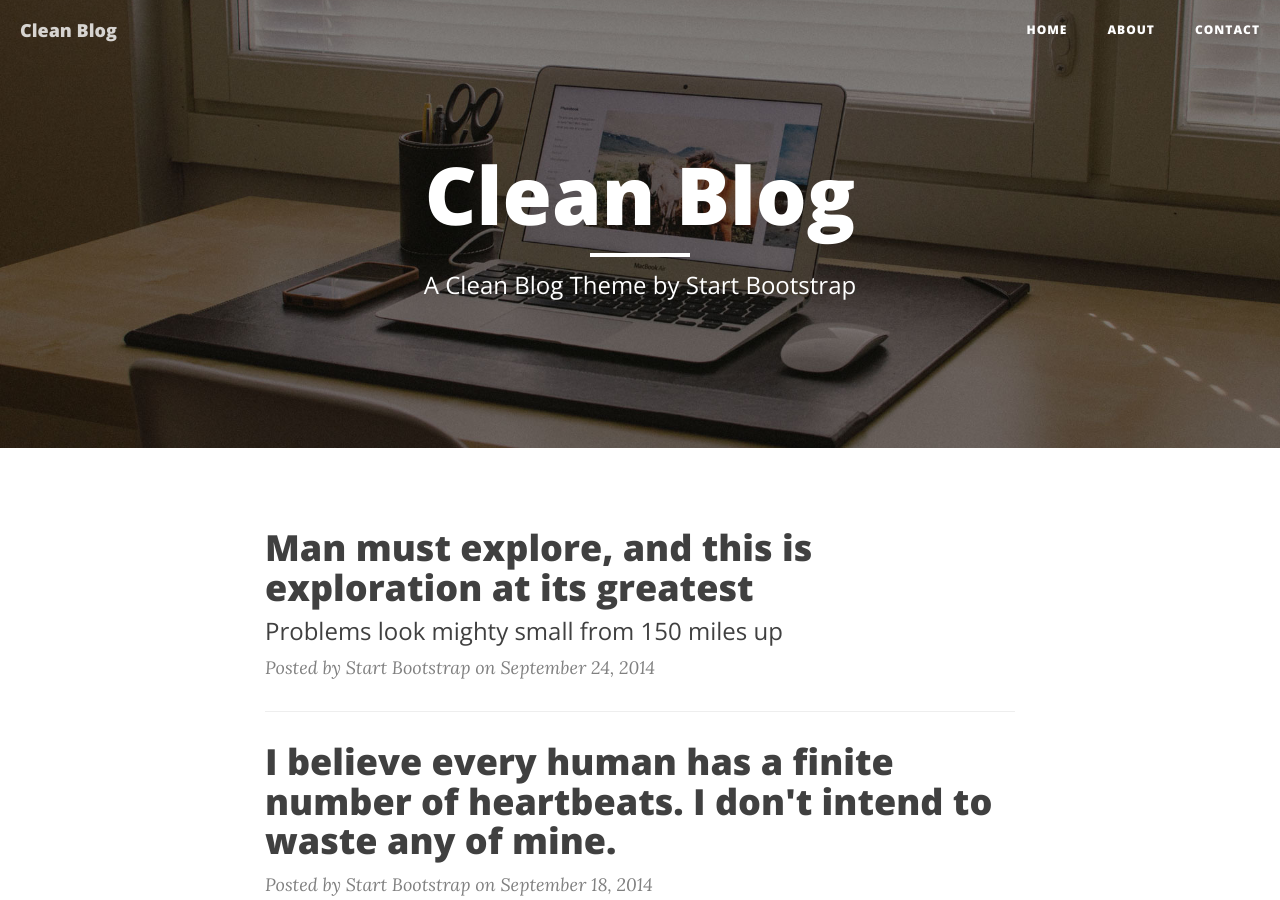
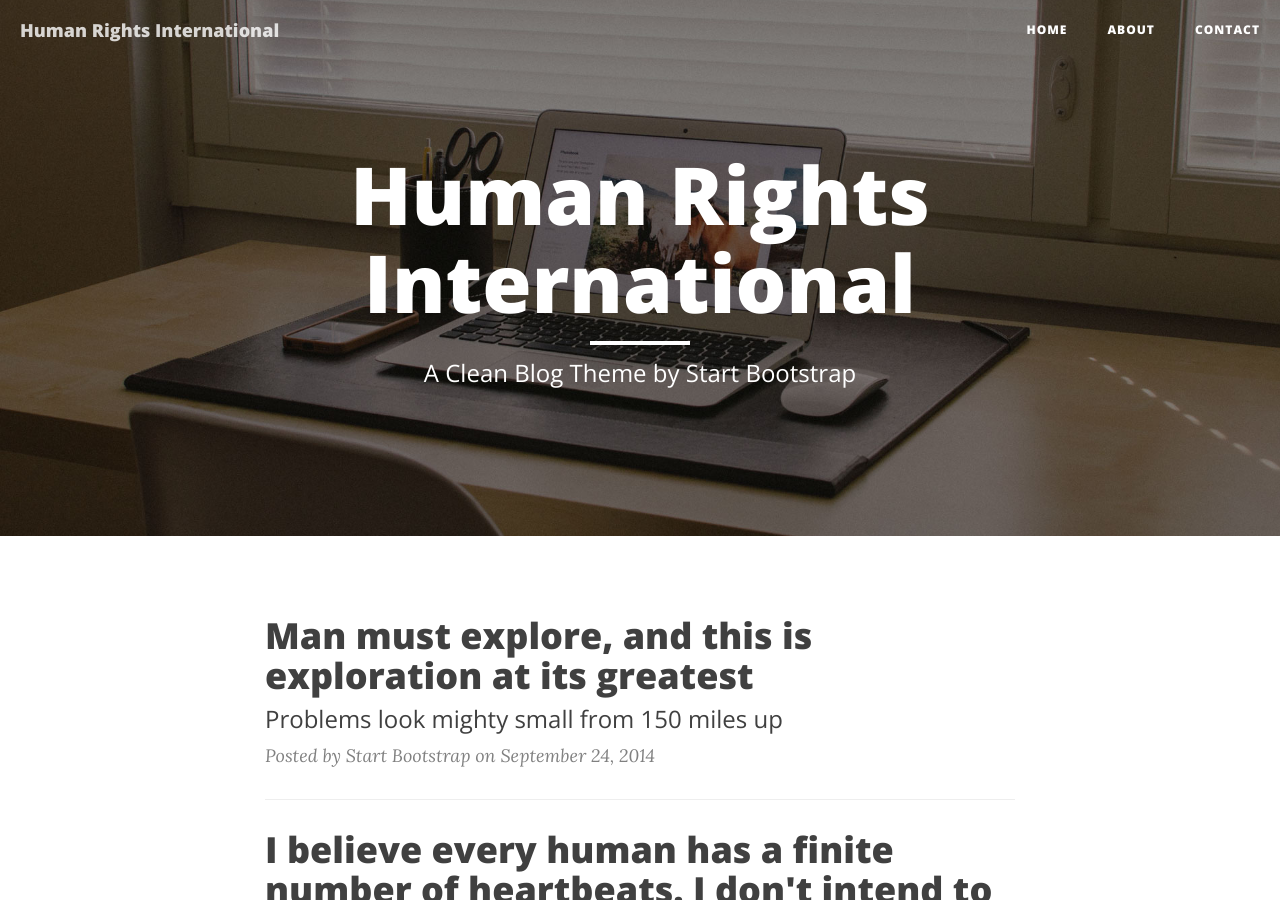
Before and after one commit to HumanRightsInternational/HumanRightsInternational.github.io, a Jekyll site: the page built from blog/index.html, in a window 1280 px wide and 900 px high. Built offline with Jekyll 4.4.1, drawn with Linux system fonts in a browser that asks for light colours; nearby versions of some CDN libraries; the list of posts is cut into pages by our own code.

Commit message:
Update _config.yml

```diff
--- a/blog/_config.yml
+++ b/blog/_config.yml
@@ -1,15 +1,15 @@
 # Site settings
-title: Clean Blog
+title: Human Rights International
 header-img: img/home-bg.jpg
 email: your-email@yourdomain.com
 copyright_name: Your/Project/Corporate Name
-description: "Write your site description here. It will be used as your sites meta description as well!"
-baseurl: "/startbootstrap-clean-blog-jekyll"
-url: "http://yourdomain.com"
-twitter_username: SBootstrap
-github_username:  davidtmiller
-facebook_username:  StartBootstrap
-email_username:  your-email@yourdomain.com
+description: "Human Rights International Club Website"
+baseurl: "/blog"
+url: "humanrightsinternational.github.io"
+twitter_username:
+github_username:
+facebook_username:
+email_username:
 
 # Google Analytics
 # To enable google analytics, uncomment below line with a valid Google Tracking ID
```
